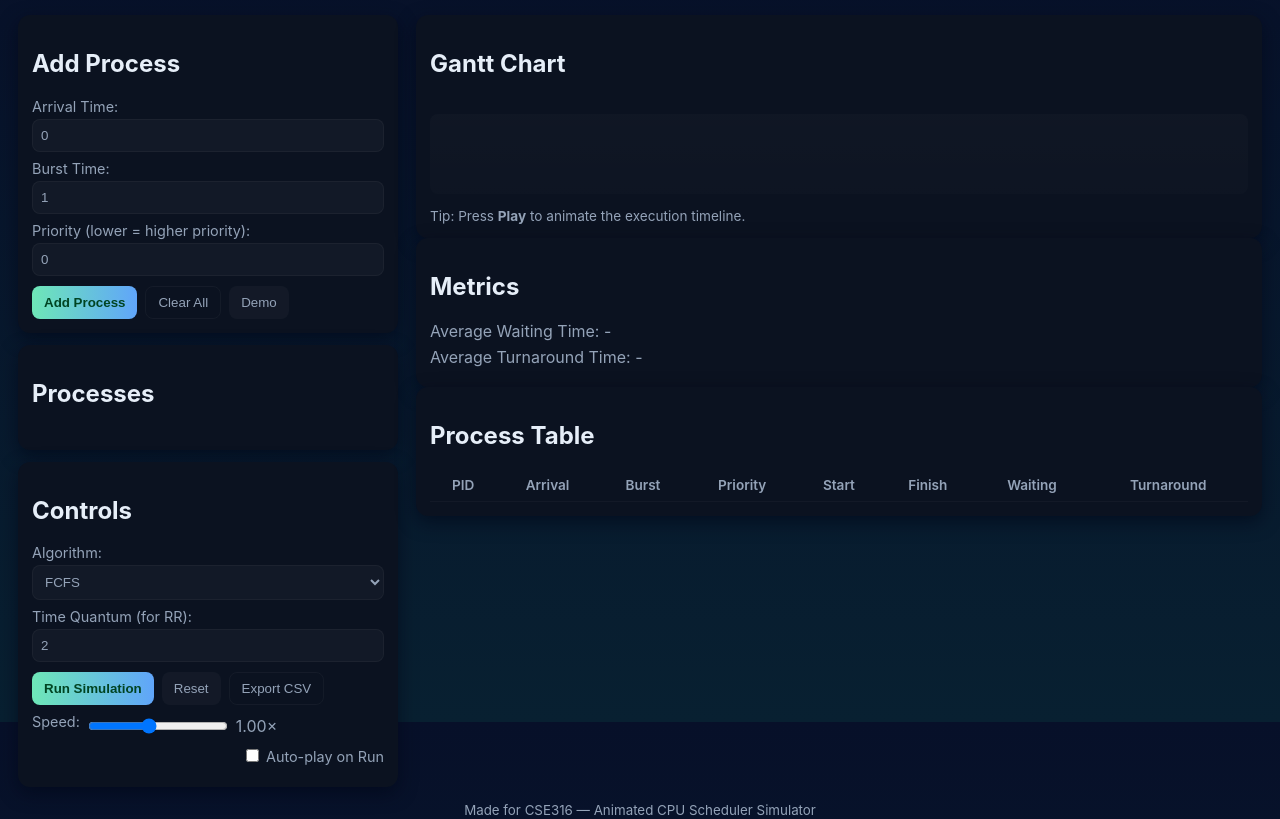
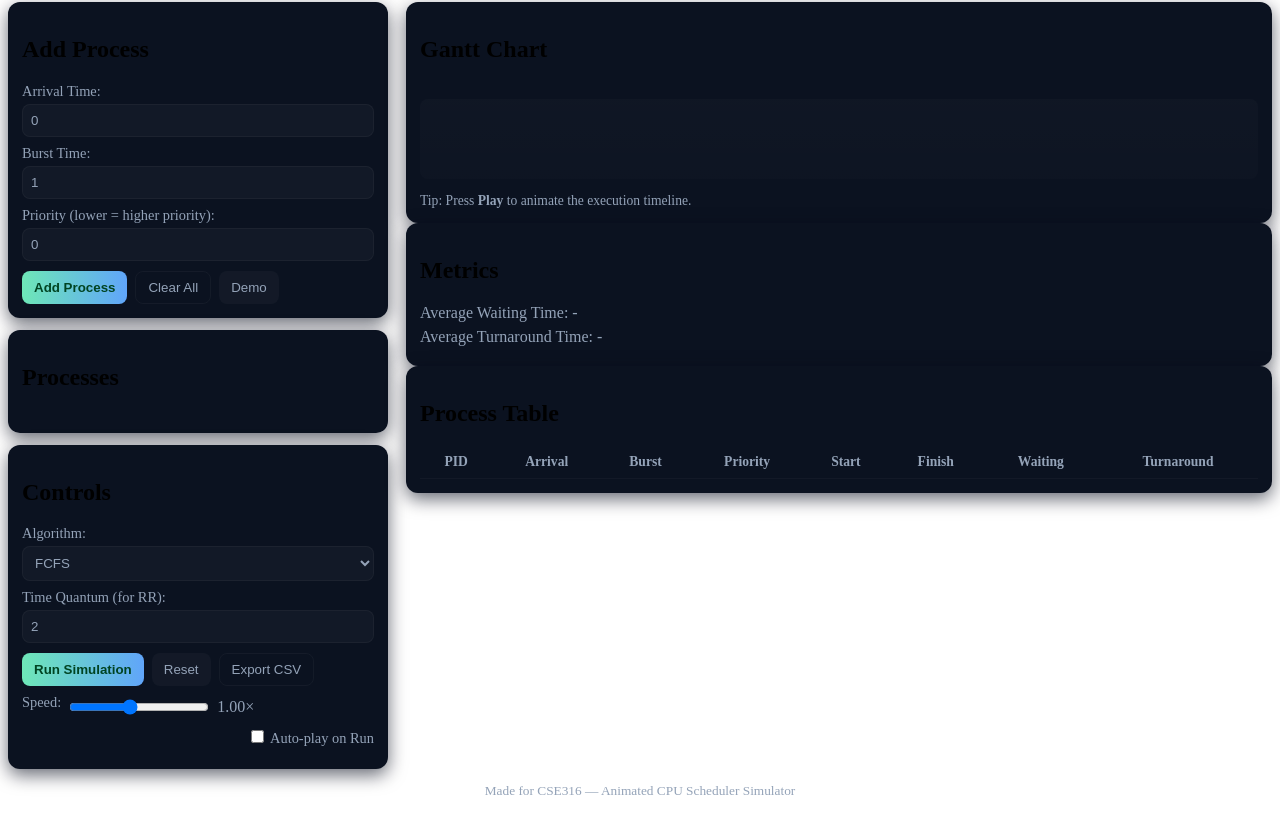
Before and after one commit to Tanmayisigatapu/Intelligent-CPU-Scheduler-Simulator, a plain HTML site: page index.html in a window 1280 px wide. Shown: the part 78-897 px from the top of the page. Drawn offline with Linux system fonts and the light colour scheme.

Commit message:
updated os project

```diff
--- a/index.html
+++ b/index.html
@@ -16,13 +16,7 @@
     }
     *{box-sizing:border-box}
     html,body{height:100%}
-    body{
-      margin:0;
-      font-family:Inter, system-ui, -apple-system, "Segoe UI", Roboto, "Helvetica Neue", Arial;
-      background: linear-gradient(180deg,#071029 0%, #082031 100%);
-      color:#e6eef8;
-      padding:18px;
-    }
+
     header{ text-align:center; margin-bottom:18px;}
     header h1{margin:0; font-size:1.6rem;}
     .sub{color:var(--muted); margin-top:6px}
@@ -683,4 +677,5 @@
     // ---------- End of script ----------
   </script>
 </body>
+
 </html>
```
